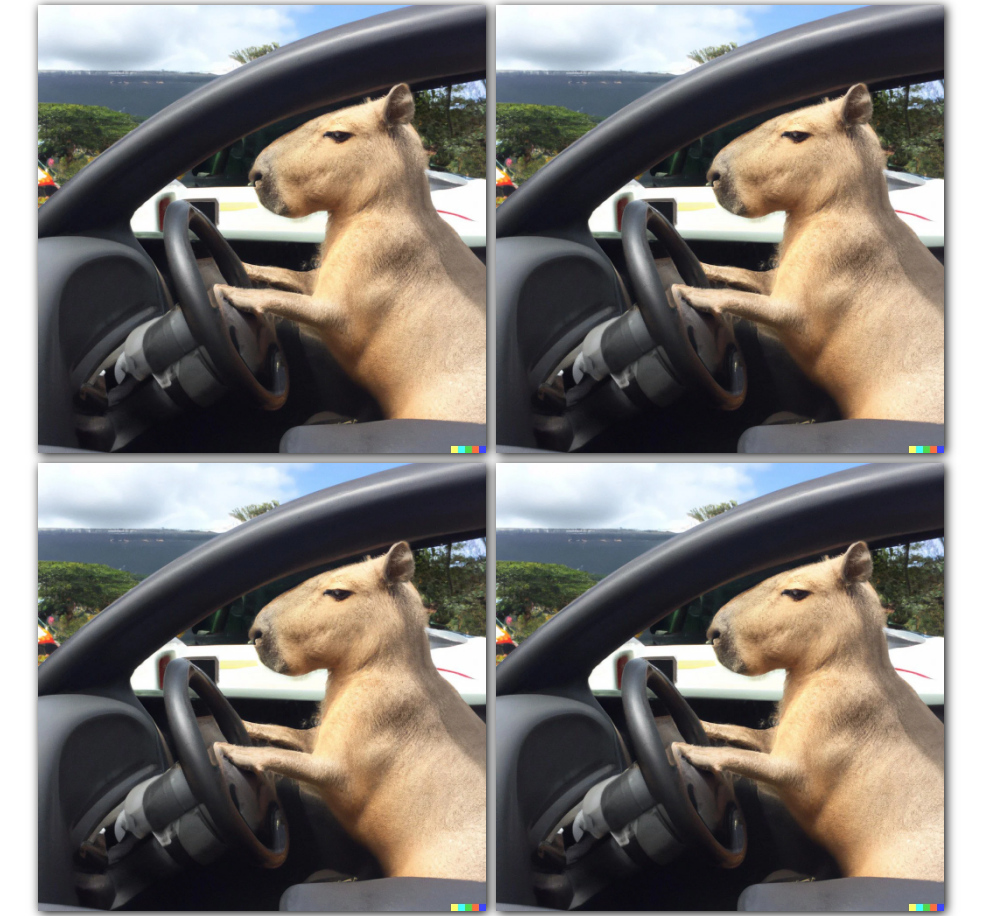
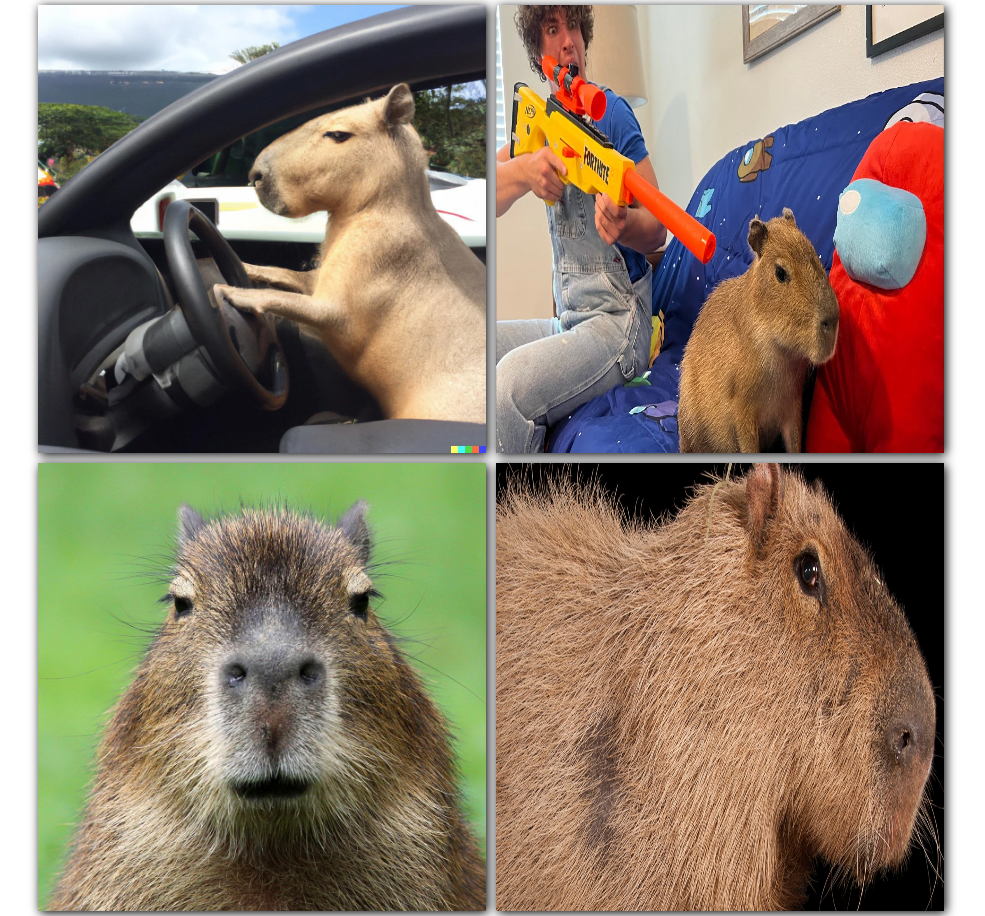
Before and after one commit to Theis194/JavaScriptAAU, a plain HTML site: page Testing/Index.html in a window 1280 px wide. Shown: the whole page, without its empty margins (149-1134 px from the left). Drawn offline with Linux system fonts and the light colour scheme.

Commit message:
Testing css effect: done

```diff
--- a/Testing/Index.html
+++ b/Testing/Index.html
@@ -9,9 +9,9 @@
     <body>
         <div class="images image-bundle" id="image-bundle">
             <img src="../Testing/images/capybara-car.webp">
-            <img src="../Testing/images/capybara-car.webp">
-            <img src="../Testing/images/capybara-car.webp">
-            <img src="../Testing/images/capybara-car.webp">
+            <img src="../Testing/images/capybara-dead.jpeg">
+            <img src="../Testing/images/capybara-front-facing.jpeg">
+            <img src="../Testing/images/capybara-side-eye.avif">
         </div>
     </body>
 </html>
--- a/Testing/Styling.css
+++ b/Testing/Styling.css
@@ -24,12 +24,16 @@ body {
 .image-bundle img {
     width: 35%;
     box-shadow: 2px 2px 10px rgb(0, 0, 0);
+    scale: 1;
+    transition: 1s;
 }
 
 .image-bundle:has(> img:hover) img:not(:hover) {
     scale: 0.8;
+    transition: 1s;
 }
 
 .image-bundle.images:hover img:hover {
     scale: 1.2;
+    transition: 1s;
 }
```
